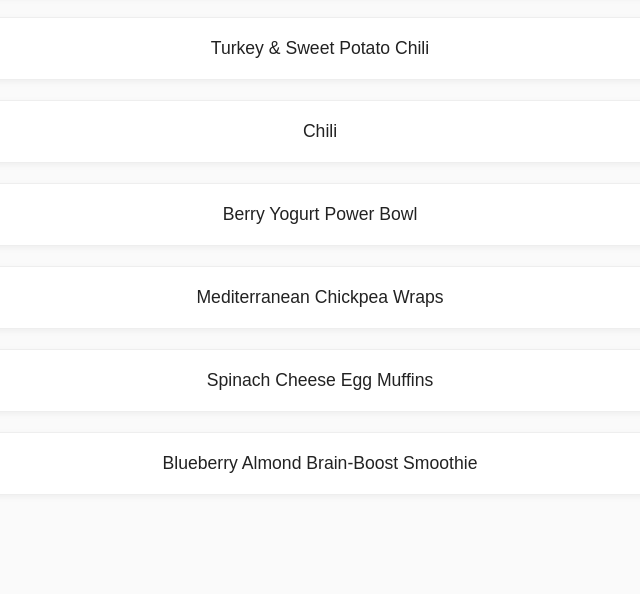
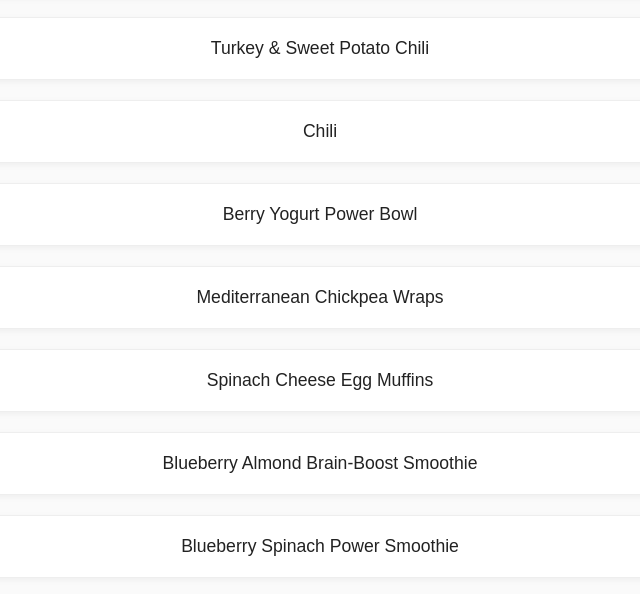
Before and after one commit to DanielVenette/recipes, a plain HTML site: page index.html in a window 1280 px wide. Shown: the part 204-798 px from the top of the page, without its empty margins (320-960 px from the left). Drawn offline with Linux system fonts and the light colour scheme.

Commit message:
Update index with Blueberry Spinach Power Smoothie

```diff
--- a/index.html
+++ b/index.html
@@ -1,7 +1,7 @@
 <!DOCTYPE html>
 <html lang="en">
 <head>
-  <meta charset="utf-8" />
+  <meda charset="utf-8" />
   <title>My Recipes</title>
   <style>
     body { font-family: Arial, sans-serif; max-width: 1000px; margin: 40px auto; padding: 20px; background: #fafafa; }
@@ -22,6 +22,7 @@
     <div class="card"><a href="mediterranean-chickpea-wraps.html">Mediterranean Chickpea Wraps</a></div>
     <div class="card"><a href="spinach-cheese-egg-muffins.html">Spinach Cheese Egg Muffins</a></div>
     <div class="card"><a href="blueberry-almond-brain-boost-smoothie.html">Blueberry Almond Brain-Boost Smoothie</a></div>
+    <div class="card"><a href="blueberry-spinach-power-smoothie.html">Blueberry Spinach Power Smoothie</a></div>
   </div>
 </body>
 </html>
```
